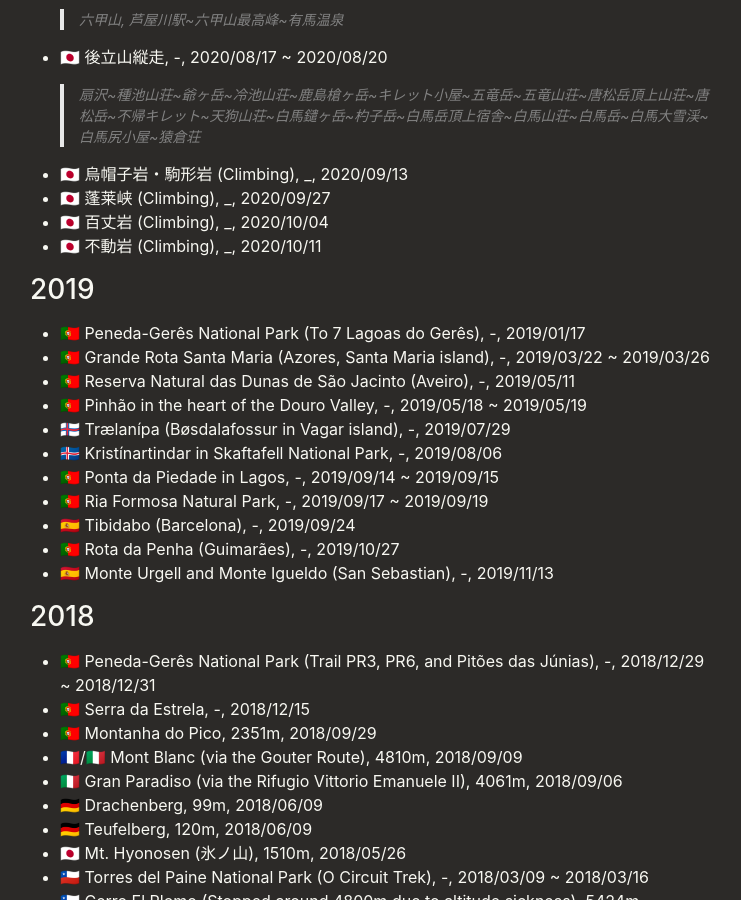
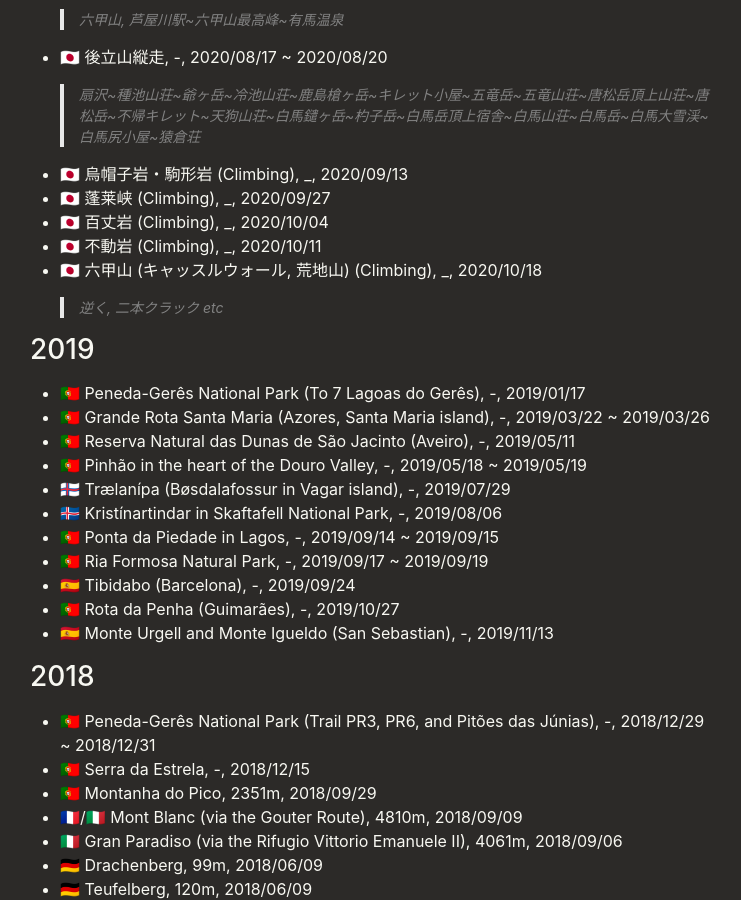
Before and after one commit to pixyzehn/pixyzehn.com, a Jekyll site: the page built from pages/mountaineering.md, in a window 1280 px wide and 900 px high, scrolled down 650 px. Shown: the whole window, without its empty margins (270-1011 px from the left). Built offline with Jekyll 4.4.1, drawn with Linux system fonts in a browser that asks for light colours.

Commit message:
Update page

```diff
--- a/pages/mountaineering.md
+++ b/pages/mountaineering.md
@@ -21,6 +21,8 @@ This page is used to track my outdoor activity logs in mountain/climbing places,
 - 🇯🇵 蓬莱峡 (Climbing), _, 2020/09/27
 - 🇯🇵 百丈岩 (Climbing), _, 2020/10/04
 - 🇯🇵 不動岩 (Climbing), _, 2020/10/11
+- 🇯🇵 六甲山 (キャッスルウォール, 荒地山) (Climbing), _, 2020/10/18
+> 逆く, 二本クラック etc
 
 ## 2019
 
```
